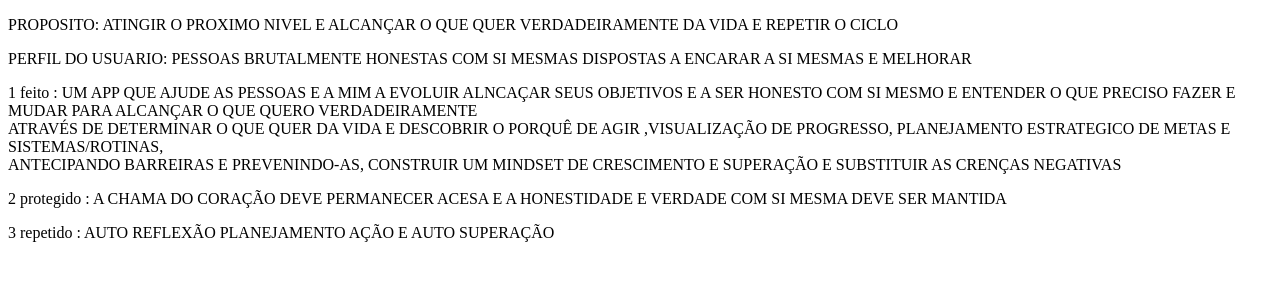
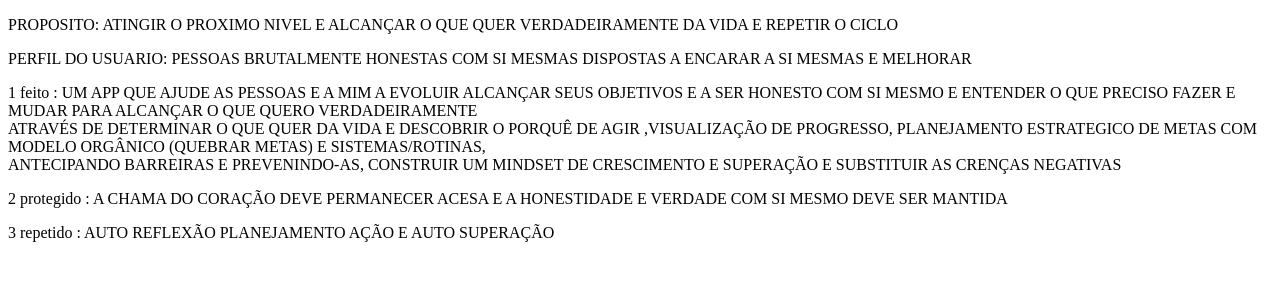
Before and after one commit to guilhermezan42/clone-tabnews, a Next.js app: page / in a window 1280 px wide. Shown: the top 300 px of the page. Built offline with nearby package versions, Linux system fonts and the light colour scheme.

Commit message:
correção pagina inicial

```diff
--- a/pages/index.js
+++ b/pages/index.js
@@ -10,18 +10,18 @@ function Home() {
         A ENCARAR A SI MESMAS E MELHORAR
       </p>
       <p>
-        1 feito : UM APP QUE AJUDE AS PESSOAS E A MIM A EVOLUIR ALNCAÇAR SEUS
+        1 feito : UM APP QUE AJUDE AS PESSOAS E A MIM A EVOLUIR ALCANÇAR SEUS
         OBJETIVOS E A SER HONESTO COM SI MESMO E ENTENDER O QUE PRECISO FAZER E
         MUDAR PARA ALCANÇAR O QUE QUERO VERDADEIRAMENTE <br />
         ATRAVÉS DE DETERMINAR O QUE QUER DA VIDA E DESCOBRIR O PORQUÊ DE AGIR
-        ,VISUALIZAÇÃO DE PROGRESSO, PLANEJAMENTO ESTRATEGICO DE METAS E
-        SISTEMAS/ROTINAS, <br />
+        ,VISUALIZAÇÃO DE PROGRESSO, PLANEJAMENTO ESTRATEGICO DE METAS COM MODELO
+        ORGÂNICO (QUEBRAR METAS) E SISTEMAS/ROTINAS, <br />
         ANTECIPANDO BARREIRAS E PREVENINDO-AS, CONSTRUIR UM MINDSET DE
         CRESCIMENTO E SUPERAÇÃO E SUBSTITUIR AS CRENÇAS NEGATIVAS
       </p>
       <p>
         2 protegido : A CHAMA DO CORAÇÃO DEVE PERMANECER ACESA E A HONESTIDADE E
-        VERDADE COM SI MESMA DEVE SER MANTIDA
+        VERDADE COM SI MESMO DEVE SER MANTIDA
       </p>
       <p>3 repetido : AUTO REFLEXÃO PLANEJAMENTO AÇÃO E AUTO SUPERAÇÃO</p>
     </div>
```
